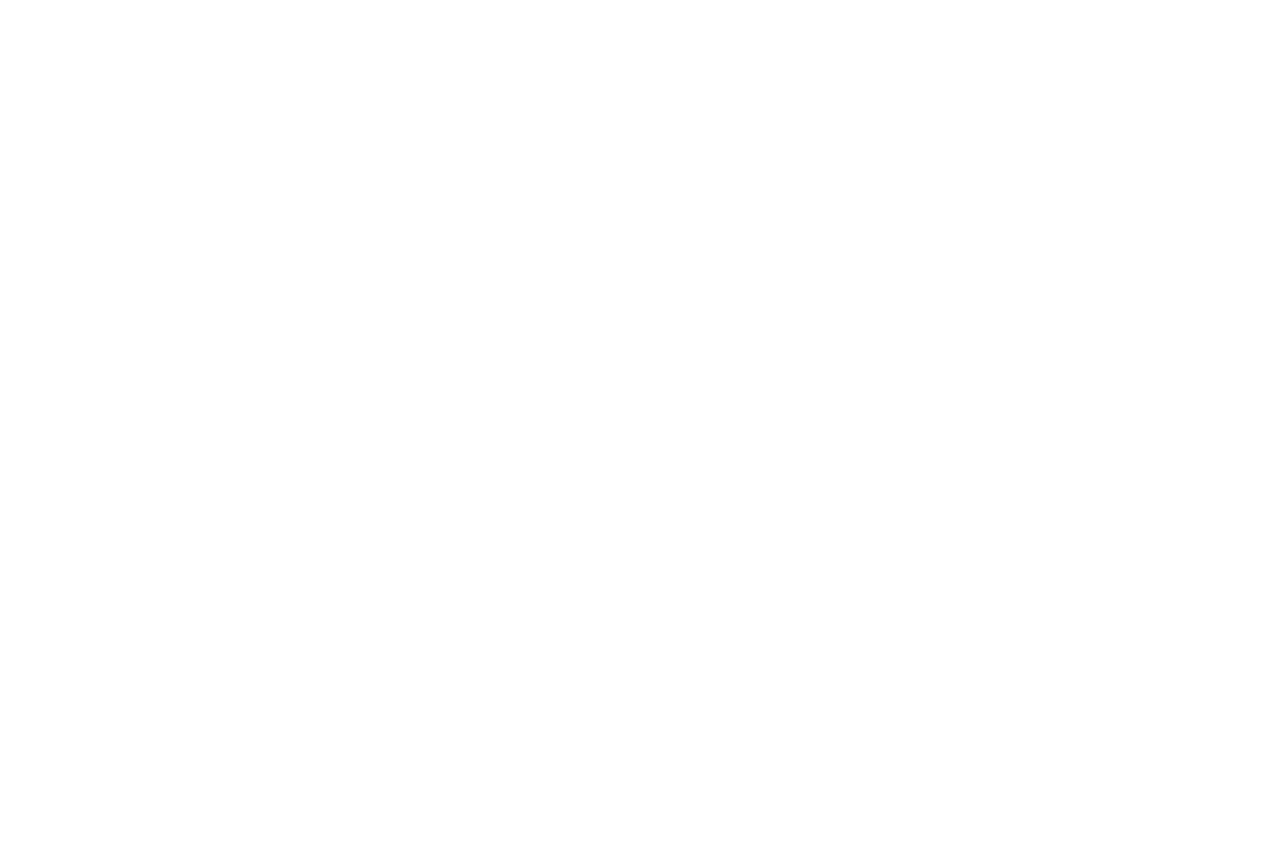
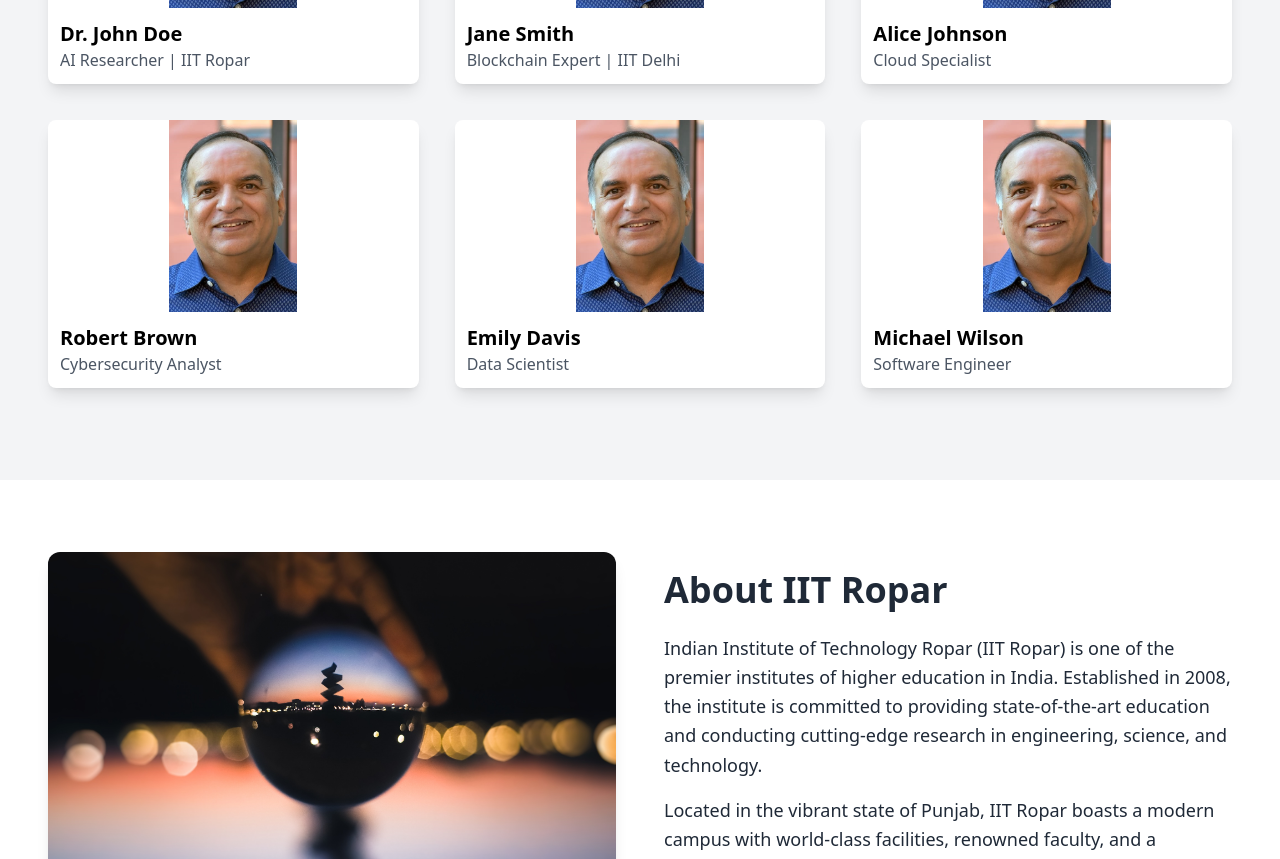
Before and after one commit to kushrm2803/cvip-2025, a Next.js app: page /home in a window 1280 px wide. Shown: the part 1920-2779 px from the top of the page. Before the commit the page ends 1794 px from the top, so only its background shows below. Built offline with nearby package versions, Linux system fonts and the light colour scheme.

Commit message:
speaker and about added

```diff
--- a/app/home/page.js
+++ b/app/home/page.js
@@ -1,12 +1,8 @@
 import React from 'react'
 import Carousel from "@/components/home/carousel/Carousel"
 import ConferenceDetails from "@/components/home/ConferenceDetails";
-
-const newsArray = [
-  { date: "January 25, 2025", title: "Next.js 15 Released", description: "New features and improvements!" },
-  { date: "January 20, 2025", title: "Conference Tickets Available", description: "Get your early bird tickets now!" },
-];
-
+import SpeakersSection from '@/components/home/SpeakerSection';
+import AboutIITRopar from '@/components/home/AboutIITRPR';
 
 
 const page = () => {
@@ -14,6 +10,8 @@
     <div>
         <Carousel />
         <ConferenceDetails/>
+        <SpeakersSection />
+        <AboutIITRopar />
     </div>
   )
 }
--- /dev/null
+++ b/components/home/AboutIITRPR.js
@@ -0,0 +1,49 @@
+"use client"
+
+import React from 'react';
+import { motion } from 'framer-motion';
+
+const AboutIITRopar = () => {
+  return (
+    <div className="mt-6  min-h-screen bg-white py-12">
+      <div className="max-w-8xl mx-auto px-6 lg:px-12">
+        <div className="grid grid-cols-1 lg:grid-cols-2 gap-12 items-center">
+          <motion.div
+            className="w-full h-auto"
+            initial={{ opacity: 0, x: -50 }}
+            whileInView={{ opacity: 1, x: 0 }}
+            viewport={{ once: true }}
+            transition={{ duration: 0.8 }}
+          >
+            <img
+              src="/home/college-photo.jpeg"
+              alt="IIT Ropar Campus"
+              className="rounded-xl shadow-lg"
+            />
+          </motion.div>
+          <motion.div
+            className="text-gray-800"
+            initial={{ opacity: 0, x: 50 }}
+            whileInView={{ opacity: 1, x: 0 }}
+            viewport={{ once: true }}
+            transition={{ duration: 0.8 }}
+          >
+            <h2 className="text-4xl font-bold mb-6">About IIT Ropar</h2>
+            <p className="text-lg leading-relaxed mb-4">
+              Indian Institute of Technology Ropar (IIT Ropar) is one of the premier institutes of higher education in India.
+              Established in 2008, the institute is committed to providing state-of-the-art education and conducting
+              cutting-edge research in engineering, science, and technology.
+            </p>
+            <p className="text-lg leading-relaxed">
+              Located in the vibrant state of Punjab, IIT Ropar boasts a modern campus with world-class facilities,
+              renowned faculty, and a dynamic student community. The institute is dedicated to fostering innovation
+              and excellence in various fields of study.
+            </p>
+          </motion.div>
+        </div>
+      </div>
+    </div>
+  );
+};
+
+export default AboutIITRopar;
--- /dev/null
+++ b/components/home/SpeakerSection.js
@@ -0,0 +1,44 @@
+"use client"
+
+import React from 'react';
+import { motion } from 'framer-motion';
+import MemberCard from '@/components/committee/MemberCard';
+
+const speakersData = [
+  { id: 1, name: 'Dr. John Doe', role: 'AI Researcher | IIT Ropar', image: '/committee/rajeev-ahuja.jpeg' },
+  { id: 2, name: 'Jane Smith', role: 'Blockchain Expert | IIT Delhi', image: '/committee/rajeev-ahuja.jpeg' },
+  { id: 3, name: 'Alice Johnson', role: 'Cloud Specialist', image: '/committee/rajeev-ahuja.jpeg' },
+  { id: 4, name: 'Robert Brown', role: 'Cybersecurity Analyst', image: '/committee/rajeev-ahuja.jpeg' },
+  { id: 5, name: 'Emily Davis', role: 'Data Scientist', image: '/committee/rajeev-ahuja.jpeg' },
+  { id: 6, name: 'Michael Wilson', role: 'Software Engineer', image: '/committee/rajeev-ahuja.jpeg' },
+];
+
+const SpeakersSection = () => {
+  return (
+    <div className=" min-h-screen bg-gray-100 py-12">
+      <div className="max-w-7xl mx-auto px-6 lg:px-12">
+        <h2 className="text-4xl font-bold text-center text-gray-900 mb-12">Meet Our Speakers</h2>
+        <motion.div
+          className="grid grid-cols-1 sm:grid-cols-2 md:grid-cols-3 gap-9"
+          initial={{ opacity: 0 }}
+          whileInView={{ opacity: 1 }}
+          transition={{ duration: 1 }}
+        >
+          {speakersData.map((speaker) => (
+            <motion.div
+              key={speaker.id}
+              initial={{ scale: 0.9, opacity: 0 }}
+              whileInView={{ scale: 1, opacity: 1 }}
+              viewport={{ once: true }}
+              transition={{ duration: 0.5 }}
+            >
+              <MemberCard name={speaker.name} role={speaker.role} image={speaker.image} />
+            </motion.div>
+          ))}
+        </motion.div>
+      </div>
+    </div>
+  );
+};
+
+export default SpeakersSection;
```
